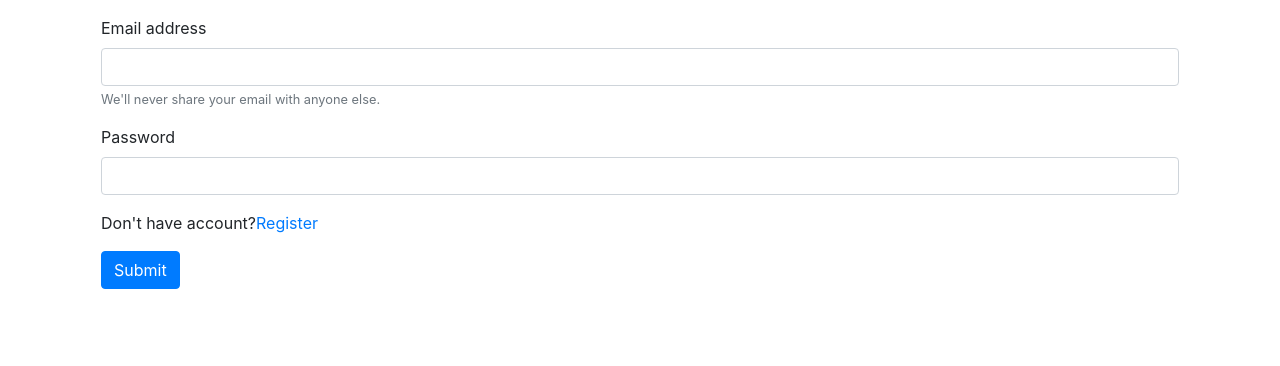
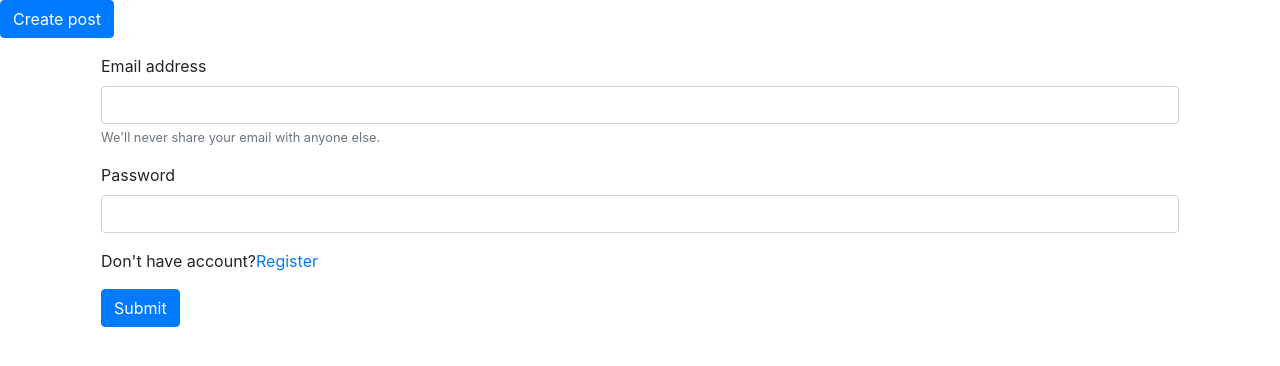
Before and after one commit to datnguyen0126/blog-app, a Django app: page /login/?next=/blog/create/ in a window 1280 px wide. Shown: the part 56-422 px from the top of the page. Run offline with Django 3.2, Linux system fonts and the light colour scheme; some libraries are stand-ins or nearby versions.

Commit message:
blog manage

```diff
--- a/blog/templates/blog/base.html
+++ b/blog/templates/blog/base.html
@@ -48,6 +48,7 @@
             </ul>
         </div>
     </nav>
+    <a type="button" class="btn btn-primary" href="{% url 'blog-create-post' %}">Create post</a>
 
     <div class="container">
         {% block content %}
--- a/blog/templates/blog/blog_create.html
+++ b/blog/templates/blog/blog_create.html
@@ -4,15 +4,15 @@
     {% csrf_token %}
     <div class="form-group">
         <label>Title</label>
-        <input type="text" class="form-control" name="title"/>
+        <input type="text" class="form-control" name="title" value={{post.title}} />
     </div>
     <div class="form-group">
         <label>Description</label>
-        <textarea class="form-control" name="description" rows="3"></textarea>
+        <textarea class="form-control" name="description" rows="3" >{{post.description}}</textarea>
     </div>
     <div class="form-group">
         <label>Upload image</label>
-        <input type="file" class="form-control-file" name="image"/>
+        <input type="file" class="form-control-file" name="image" value={{post.image.url}} />
   </div>
     <button type="submit" class="btn btn-primary">Submit</button>
 </form>
--- a/blog/templates/blog/login.html
+++ b/blog/templates/blog/login.html
@@ -1,7 +1,7 @@
 {% extends "blog/base.html" %}
 {% block content %}
 
-<form method="POST" action="" class="m-3">
+<form method="POST" action="blog_delete" class="m-3">
     {% csrf_token %}
     <div class="form-group">
         <label>Email address</label>
--- a/blog/urls.py
+++ b/blog/urls.py
@@ -6,6 +6,8 @@ urlpatterns = [
     path('login/', views.login, name='blog-login'),
     path('logout/', views.logout, name='blog-logout'),
     path('blog/create/', views.blog_create, name='blog-create-post'),
+    path('blog/edit/<int:id>/', views.blog_create, name='blog-update-post'),
+    path('blog/delete/<int:id>/', views.blog_delete, name='blog-delete-post'),
     path('about/', views.about, name='blog-about'),
     path('', views.home, name='blog-home'),
 ]
--- a/blog/views.py
+++ b/blog/views.py
@@ -26,16 +26,22 @@ def about(request):
     return render(request, 'blog/about.html')
 
 @login_required(login_url='/login/')
-def blog_create(request):
+def blog_create(request, id=None):
     if request.method == "POST":
-        post =  Post()
+        post = Post()
         post.title = request.POST.get('title')
         post.description = request.POST.get('description')
         post.image = request.FILES.get('image')
         post.save()
         return redirect('blog-home')
     else:
-        return render(request, 'blog/blog_create.html')
+        if id:
+            context = {
+                'post': Post.objects.get(id = id)
+            }
+            return render(request, 'blog/blog_create.html', context)
+        else:
+            return render(request, 'blog/blog_create.html')
 
 
 def register(request):
@@ -73,3 +79,8 @@ def login(request):
 def logout(request):
     auth.logout(request)
     return render(request,'blog/logout.html')
+
+def blog_delete(request, id):
+    post = Post.objects.filter(id=id)
+    post.delete()
+    return redirect('blog-home')
```
Also changed, not shown: blog/models.py (+6 -6 lines), blog/templates/blog/home.html (+5 -2 lines), blog/migrations/__init__.py (deleted).
